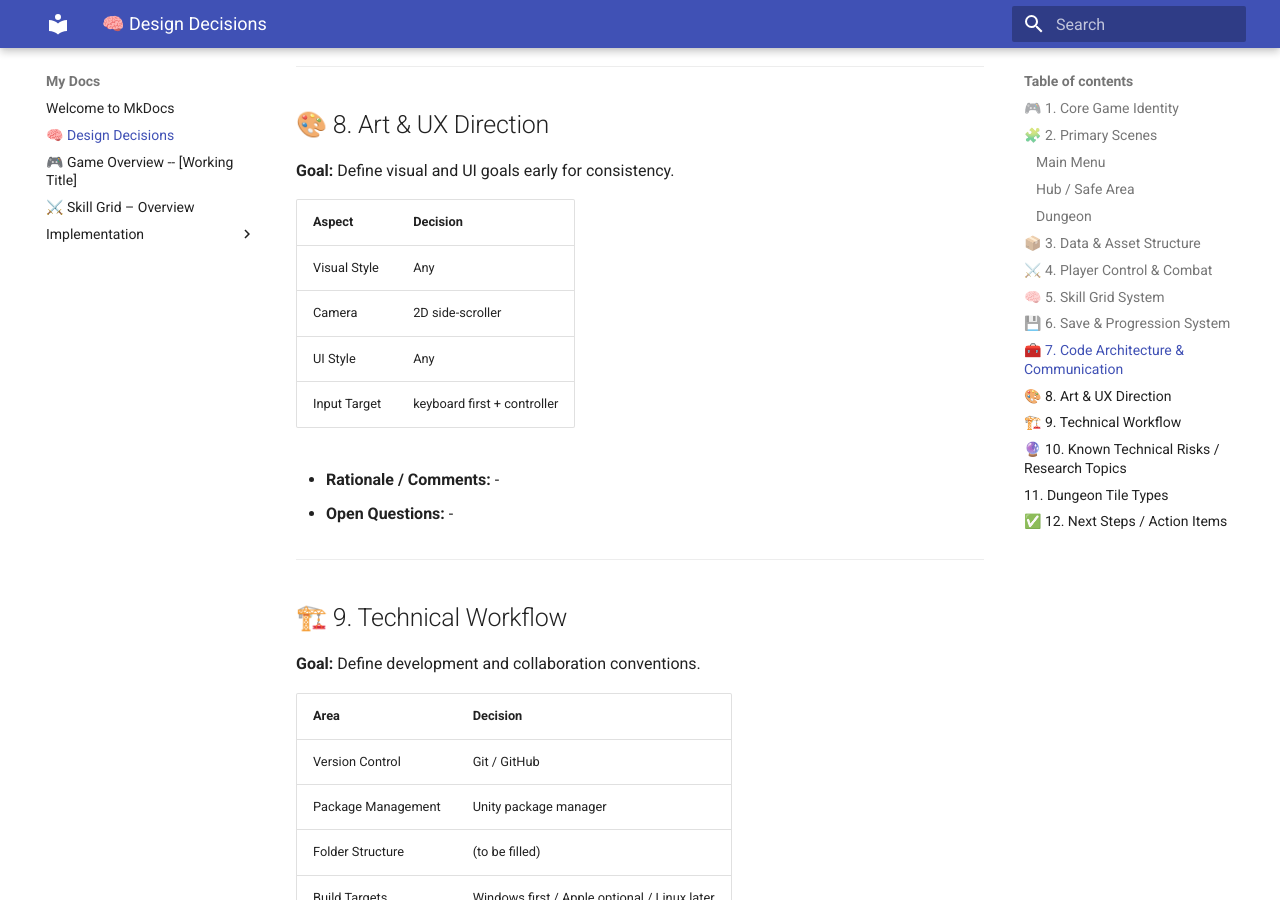
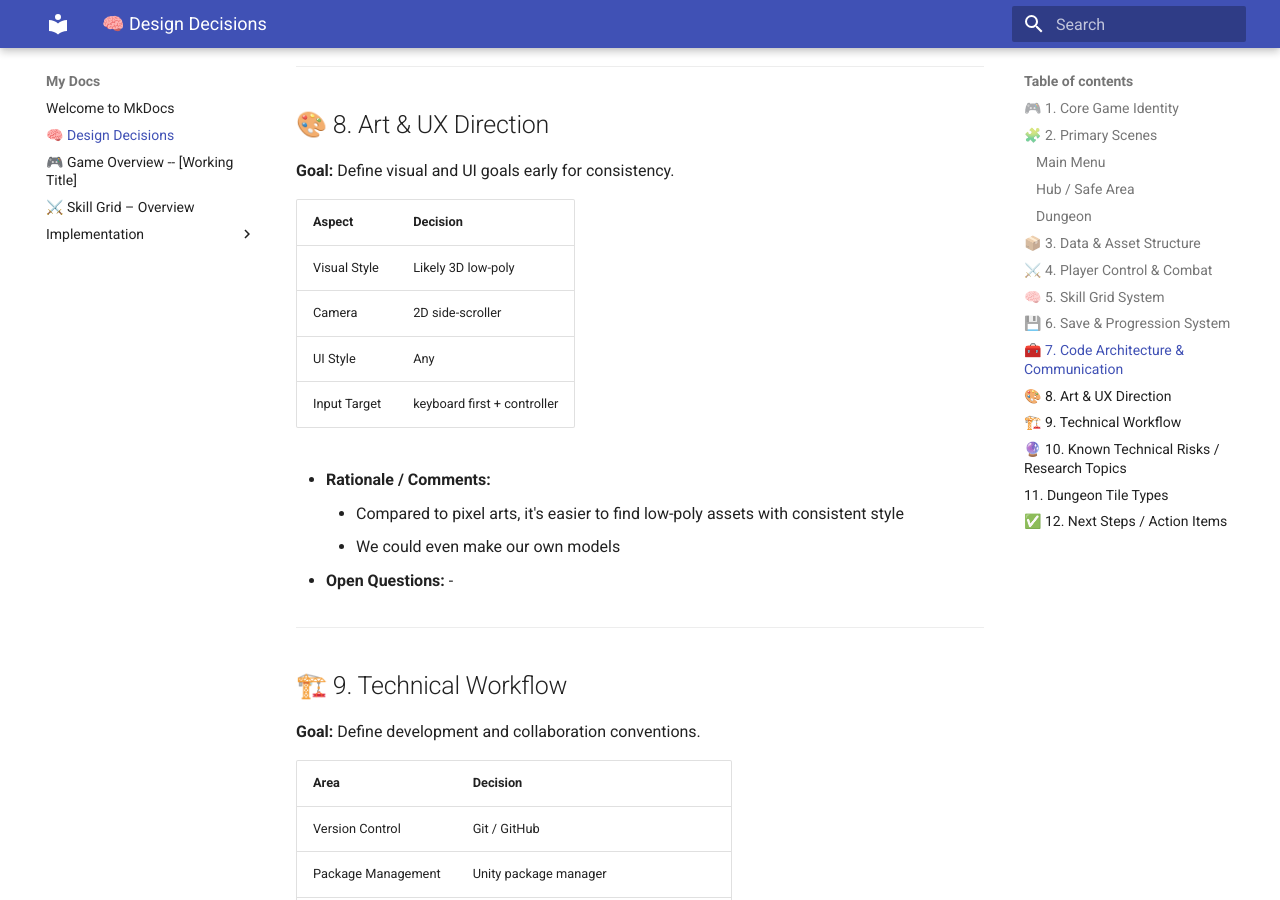
Before and after one commit to JerryAZR/RogueVaniaDocs, an MkDocs documentation site: the page built from docs/design_decisions.md, in a window 1280 px wide and 900 px high, scrolled down 3650 px. Built offline with MkDocs 1.6.1 and Material for MkDocs 9.7.7, drawn with Linux system fonts in a browser that asks for light colours.

Commit message:
Revise visual style to likely 3D low-poly
Updated visual style decision to likely 3D low-poly and added rationale.

```diff
--- a/docs/design_decisions.md
+++ b/docs/design_decisions.md
@@ -153,13 +153,14 @@ Boss rooms can be standalone scenes or part of dungeons.
 
 | Aspect | Decision |
 |--------|-----------|
-| Visual Style | Any |
+| Visual Style | Likely 3D low-poly |
 | Camera | 2D side-scroller |
 | UI Style | Any |
 | Input Target | keyboard first + controller |
 
 - **Rationale / Comments:**
-  -
+    - Compared to pixel arts, it's easier to find low-poly assets with consistent style
+    - We could even make our own models
 
 - **Open Questions:**
   -
```
